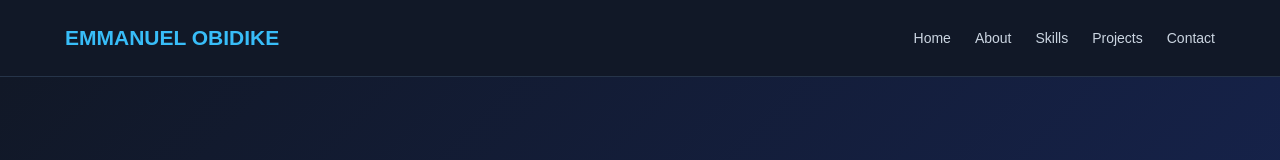
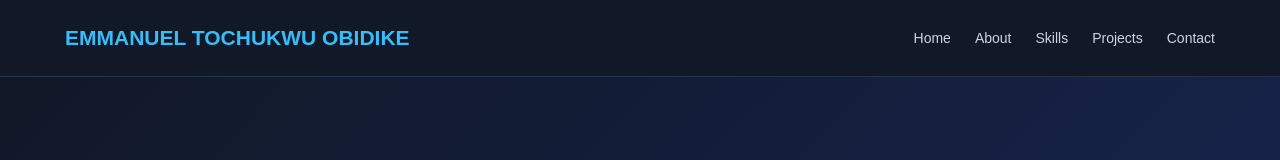
Before and after one commit to Emmatos/Emmatos.github.io, a plain HTML site: page index.html in a window 1280 px wide. Shown: the top 160 px of the page. Drawn offline with Linux system fonts and the light colour scheme.

Commit message:
Update index.html
Added Tochukwu to complete the full name

```diff
--- a/index.html
+++ b/index.html
@@ -245,7 +245,7 @@
 <header>
     <div class="container">
         <nav>
-            <div class="logo">EMMANUEL OBIDIKE</div>
+            <div class="logo">EMMANUEL TOCHUKWU OBIDIKE</div>
 
             <ul>
                 <li><a href="#home">Home</a></li>
```
